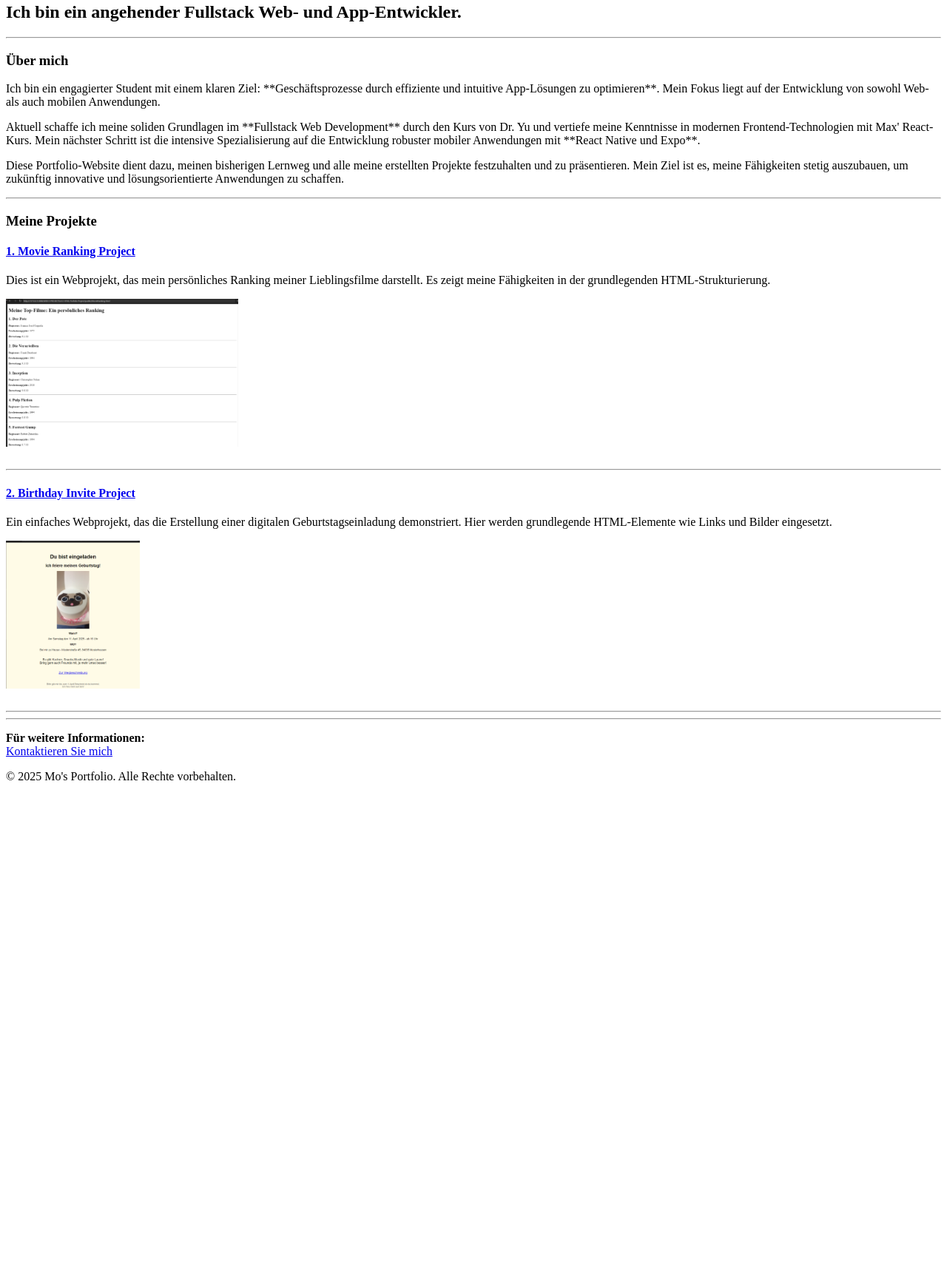
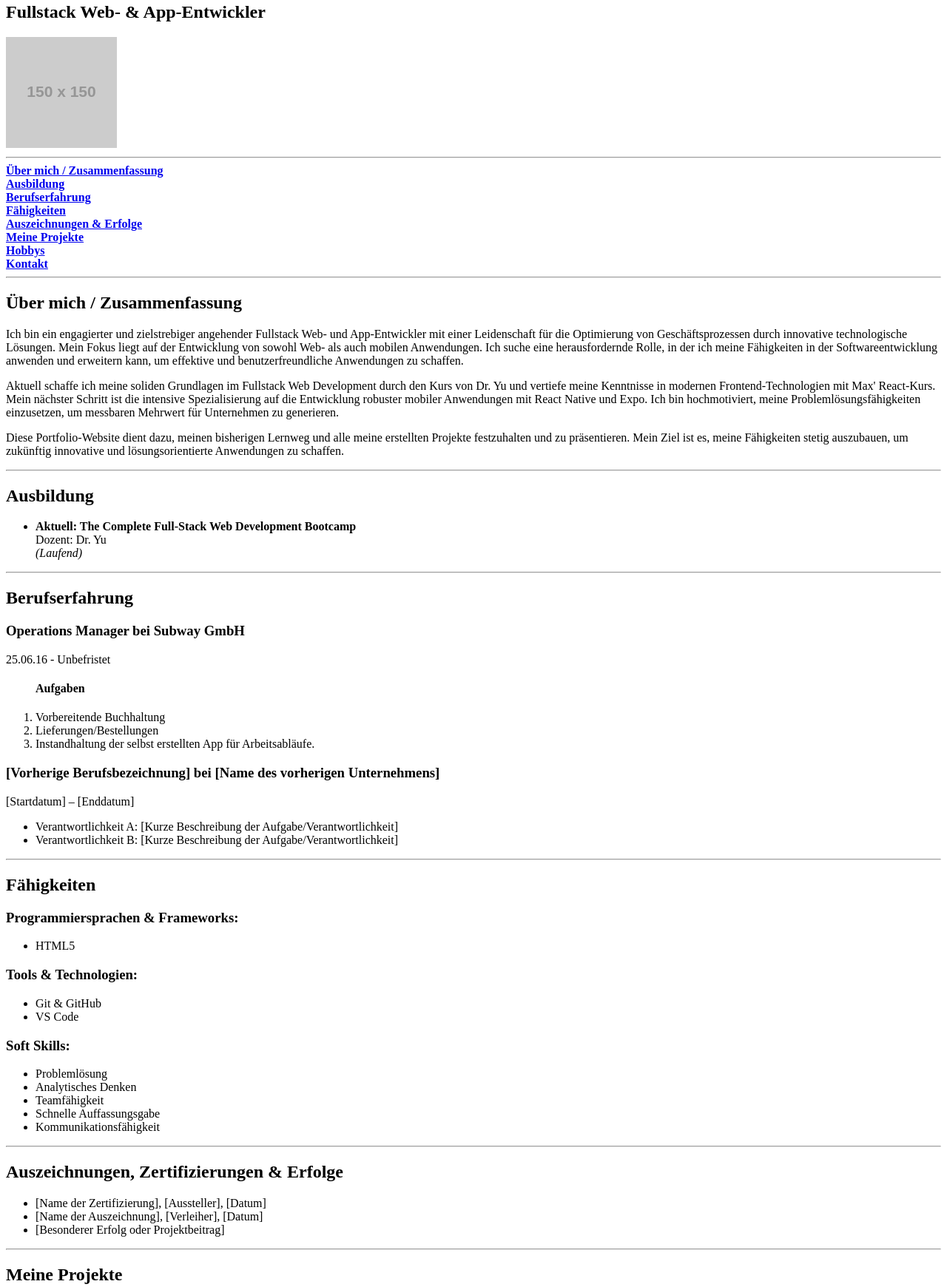
Before and after one commit to Zhuroh/html-portfolio, a plain HTML site: page index.html in a window 1280 px wide. Shown: the part 77-1817 px from the top of the page at 74% size. Before the commit the page ends 1152 px from the top, so only its background shows below. Drawn offline with Linux system fonts and the light colour scheme; placeholder pictures from the web are drawn by us.

Commit message:
Update index.html

```diff
--- a/index.html
+++ b/index.html
@@ -3,31 +3,54 @@
 <head>
     <meta charset="UTF-8">
     <meta name="viewport" content="width=device-width, initial-scale=1.0">
-    <title>Mo's Portfolio: Fullstack Web & App Developer</title>
+    <title>Mo's Portfolio & Lebenslauf</title> <!-- Titel kombiniert Portfolio und Lebenslauf -->
 </head>
 
 <body>
 
     <header>
-        <!-- Hauptüberschrift der Seite -->
-        <h1>Mo's Portfolio</h1>
-        <!-- Kurze Berufsbezeichnung oder Tagline -->
-        <h2>Ich bin ein angehender Fullstack Web- und App-Entwickler.</h2>
+        <!-- Hauptüberschrift des kombinierten Portfolios und Lebenslaufs -->
+        <h1>Mo's Portfolio & Lebenslauf</h1>
+        <h2>Fullstack Web- & App-Entwickler</h2>
+        <!-- Profilbild hinzugefügt (Platzhalter) -->
+        <!-- Bitte ersetzen Sie 'https://placehold.co/150x150/cccccc/333333?text=Profilbild' durch den Pfad zu Ihrem eigenen Profilbild -->
+        <img src="https://placehold.co/150x150/cccccc/333333?text=Profilbild" alt="Profilbild von Mo" width="150" height="150" />
+
+        <!-- Horizontale Linie zur visuellen Trennung -->
+        <hr />
+
+        <!-- Navigation zu den Hauptbereichen der Seite -->
+        <nav>
+            <strong><a href="#summary">Über mich / Zusammenfassung</a></strong>
+            <br />
+            <strong><a href="#education">Ausbildung</a></strong>
+            <br />
+            <strong><a href="#experience">Berufserfahrung</a></strong>
+            <br />
+            <strong><a href="#skills">Fähigkeiten</a></strong>
+            <br />
+            <strong><a href="#achievements">Auszeichnungen & Erfolge</a></strong>
+            <br />
+            <strong><a href="#projects">Meine Projekte</a></strong>
+            <br />
+            <!-- Links zu separaten Seiten für Hobbys und Kontakt -->
+            <strong><a href="./public/hobbies.html">Hobbys</a></strong>
+            <br />
+            <strong><a href="./public/contact.html">Kontakt</a></strong>
+        </nav>
 
         <hr />
     </header>
 
     <main>
-        <!-- Abschnitt "Über mich" -->
-        <section id="about-me">
-            <h3>Über mich</h3>
+        <!-- Abschnitt: Über mich / Zusammenfassung (kombiniert aus Portfolio und Lebenslauf) -->
+        <section id="summary">
+            <h2>Über mich / Zusammenfassung</h2>
             <p>
-                Ich bin ein engagierter Student mit einem klaren Ziel: **Geschäftsprozesse durch effiziente und intuitive App-Lösungen zu optimieren**.
-                Mein Fokus liegt auf der Entwicklung von sowohl Web- als auch mobilen Anwendungen.
+                Ich bin ein engagierter und zielstrebiger angehender Fullstack Web- und App-Entwickler mit einer Leidenschaft für die Optimierung von Geschäftsprozessen durch innovative technologische Lösungen. Mein Fokus liegt auf der Entwicklung von sowohl Web- als auch mobilen Anwendungen. Ich suche eine herausfordernde Rolle, in der ich meine Fähigkeiten in der Softwareentwicklung anwenden und erweitern kann, um effektive und benutzerfreundliche Anwendungen zu schaffen.
             </p>
             <p>
-                Aktuell schaffe ich meine soliden Grundlagen im **Fullstack Web Development** durch den Kurs von Dr. Yu und vertiefe meine Kenntnisse in modernen Frontend-Technologien mit Max' React-Kurs.
-                Mein nächster Schritt ist die intensive Spezialisierung auf die Entwicklung robuster mobiler Anwendungen mit **React Native und Expo**.
+                Aktuell schaffe ich meine soliden Grundlagen im Fullstack Web Development durch den Kurs von Dr. Yu und vertiefe meine Kenntnisse in modernen Frontend-Technologien mit Max' React-Kurs. Mein nächster Schritt ist die intensive Spezialisierung auf die Entwicklung robuster mobiler Anwendungen mit React Native und Expo. Ich bin hochmotiviert, meine Problemlösungsfähigkeiten einzusetzen, um messbaren Mehrwert für Unternehmen zu generieren.
             </p>
             <p>
                 Diese Portfolio-Website dient dazu, meinen bisherigen Lernweg und alle meine erstellten Projekte festzuhalten und zu präsentieren. Mein Ziel ist es, meine Fähigkeiten stetig auszubauen, um zukünftig innovative und lösungsorientierte Anwendungen zu schaffen.
@@ -35,9 +58,91 @@
             <hr />
         </section>
 
-        <!-- Abschnitt "Meine Projekte" -->
+        <!-- Abschnitt: Ausbildung (aus Lebenslauf) -->
+        <section id="education">
+            <h2>Ausbildung</h2>
+            <ul>
+                <li>
+                    <strong>Aktuell: The Complete Full-Stack Web Development Bootcamp</strong>
+                    <br />
+                    Dozent: Dr. Yu
+                    <br />
+                    <em>(Laufend)</em>
+                </li>
+
+                <!-- Fügen Sie hier weitere Ausbildungsstationen hinzu -->
+            </ul>
+            <hr />
+        </section>
+
+        <!-- Abschnitt: Berufserfahrung (aus Lebenslauf) -->
+        <section id="experience">
+            <h2>Berufserfahrung</h2>
+            <h3>Operations Manager bei Subway GmbH</h3>
+            <p>
+                25.06.16 -  Unbefristet
+            </p>
+            <ol>
+                <h4>Aufgaben</h4>
+                <li>Vorbereitende Buchhaltung</li>
+                <li>Lieferungen/Bestellungen</li>
+                <li>Instandhaltung der selbst erstellten App für Arbeitsabläufe.</li>
+                <!-- Fügen Sie hier weitere Verantwortlichkeiten hinzu -->
+            </ol>
+            <h3>[Vorherige Berufsbezeichnung] bei [Name des vorherigen Unternehmens]</h3>
+            <p>
+                [Startdatum] – [Enddatum]
+            </p>
+            <ul>
+                <li>Verantwortlichkeit A: [Kurze Beschreibung der Aufgabe/Verantwortlichkeit]</li>
+                <li>Verantwortlichkeit B: [Kurze Beschreibung der Aufgabe/Verantwortlichkeit]</li>
+                <!-- Fügen Sie hier weitere Verantwortlichkeiten hinzu -->
+            </ul>
+            <!-- Fügen Sie hier weitere Berufserfahrungen hinzu -->
+            <hr />
+        </section>
+
+        <!-- Abschnitt: Fähigkeiten (aus Lebenslauf) -->
+        <section id="skills">
+            <h2>Fähigkeiten</h2>
+            <h3>Programmiersprachen & Frameworks:</h3>
+            <ul>
+                <li>HTML5</li>
+
+            </ul>
+
+            <h3>Tools & Technologien:</h3>
+            <ul>
+                <li>Git & GitHub</li>
+                <li>VS Code</li>
+            </ul>
+
+            <h3>Soft Skills:</h3>
+            <ul>
+                <li>Problemlösung</li>
+                <li>Analytisches Denken</li>
+                <li>Teamfähigkeit</li>
+                <li>Schnelle Auffassungsgabe</li>
+                <li>Kommunikationsfähigkeit</li>
+            </ul>
+            <hr />
+        </section>
+
+        <!-- Abschnitt: Auszeichnungen, Zertifizierungen oder andere Erfolge (aus Lebenslauf) -->
+        <section id="achievements">
+            <h2>Auszeichnungen, Zertifizierungen & Erfolge</h2>
+            <ul>
+                <li>[Name der Zertifizierung], [Aussteller], [Datum]</li>
+                <li>[Name der Auszeichnung], [Verleiher], [Datum]</li>
+                <li>[Besonderer Erfolg oder Projektbeitrag]</li>
+                <!-- Fügen Sie hier weitere Erfolge hinzu -->
+            </ul>
+            <hr />
+        </section>
+
+        <!-- Abschnitt "Meine Projekte" (aus Portfolio) -->
         <section id="projects">
-            <h3>Meine Projekte</h3>
+            <h2>Meine Projekte</h2>
 
             <h4><a href="./public/movieranking.html">1. Movie Ranking Project</a></h4>
             <p>
@@ -74,7 +179,7 @@
 
     <footer>
         <hr />
-        <!-- Kontakt- und About-Links im Footer -->
+        <!-- Kontakt- und Copyright-Informationen im Footer -->
         <p id="contact">
             <strong>Für weitere Informationen:</strong>
             <br />
@@ -83,7 +188,13 @@
         <p>
             &copy; 2025 Mo's Portfolio. Alle Rechte vorbehalten.
         </p>
+        <p>
+            [Ihre E-Mail-Adresse oder Telefonnummer, falls hier direkt angezeigt werden soll.]
+        </p>
     </footer>
 
 </body>
 </html>
+
+</body>
+</html>
```
